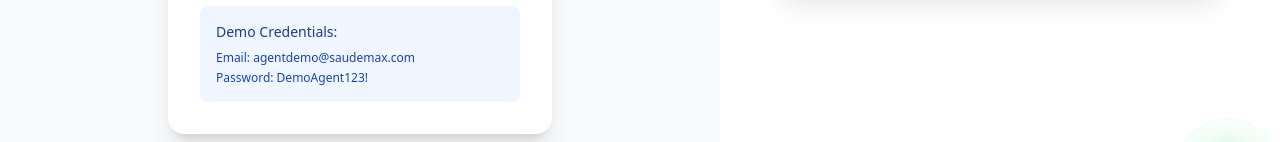
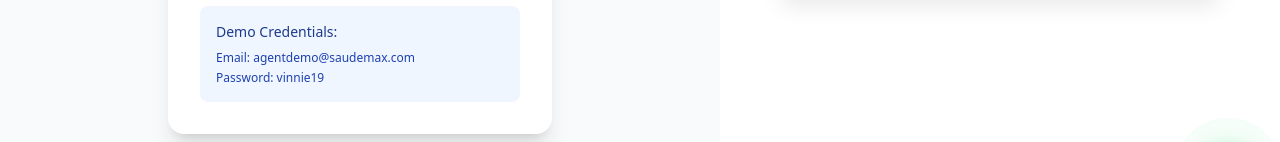
Before and after one commit to omnivurse/saudemax, a React (Vite) app: page /affiliate-login in a window 1280 px wide. Shown: the part 576-718 px from the top of the page. Built offline with nearby package versions, Linux system fonts and the light colour scheme; no server answers; the database is empty.

Commit message:
Updated LoginPage.tsx

```diff
--- a/src/pages/LoginPage.tsx
+++ b/src/pages/LoginPage.tsx
@@ -203,7 +203,7 @@ export const LoginPage: React.FC<LoginPageProps> = ({ isAffiliateLogin = false }
                 <h4 className="text-sm font-medium text-blue-900 mb-2">Demo Credentials:</h4>
                 <div className="text-xs text-blue-800 space-y-1">
                   <div>Email: agentdemo@saudemax.com</div>
-                  <div>Password: DemoAgent123!</div>
+                  <div>Password: vinnie19</div>
                 </div>
               </div>
             )}
@@ -214,6 +214,7 @@ export const LoginPage: React.FC<LoginPageProps> = ({ isAffiliateLogin = false }
                 <div className="text-xs text-blue-800 space-y-1">
                   <div>Member: member@saudemax.com / password123</div>
                   <div>Admin: admin@saudemax.com / password123</div>
+                  <div>Affiliate: affiliate@saudemax.com / password123</div>
                 </div>
               </div>
             )}
```
